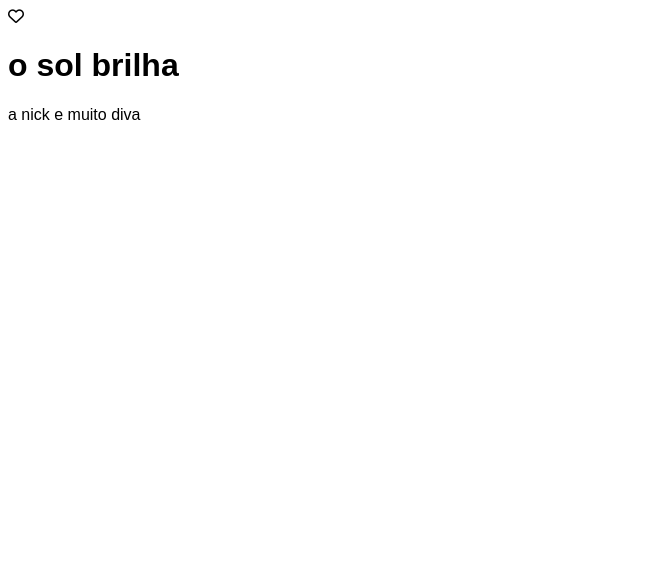
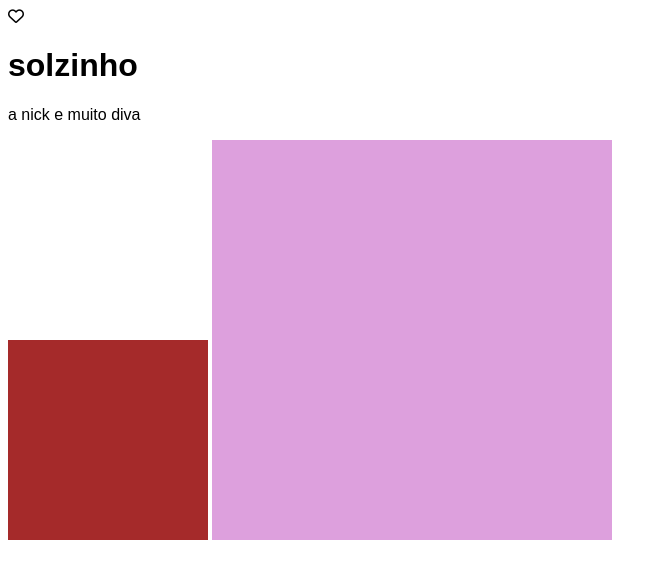
Before and after one commit to comininick/site, a plain HTML site: page index.html in a window 1280 px wide. Shown: the whole page, without its empty margins (0-667 px from the left). Drawn offline with Linux system fonts and the light colour scheme; a web font is replaced by a local one.

Commit message:
Add files via upload

```diff
--- a/css/style.css
+++ b/css/style.css
@@ -1,3 +1,20 @@
 html {
   font-family: "Madimi One", sans-serif;
 }
+
+
+#primeira {
+ height:200px;
+ width:200px;
+ background-color: #A52A2A;
+display: inline-block;
+}
+
+
+
+ #segunda {
+height: 400px;
+width:400px;
+background-color: #DDA0DD;
+display: inline-block;
+}
--- a/index.html
+++ b/index.html
@@ -21,13 +21,13 @@
 <body>
 
 <i class="fa-regular fa-heart"></i>
-   <h1>o sol brilha</h1>
+   <h1>solzinho</h1>
   <p>a nick e muito diva</p>
 
-     <div id="primeira">
-   </div>
-     <div id="segunda">
-
+     <div id="primeira"></div>
+     <div id="segunda"></div>
+     <div id="branco"></div>
+     <div id="terceiro"></div>
 
 
 
```
